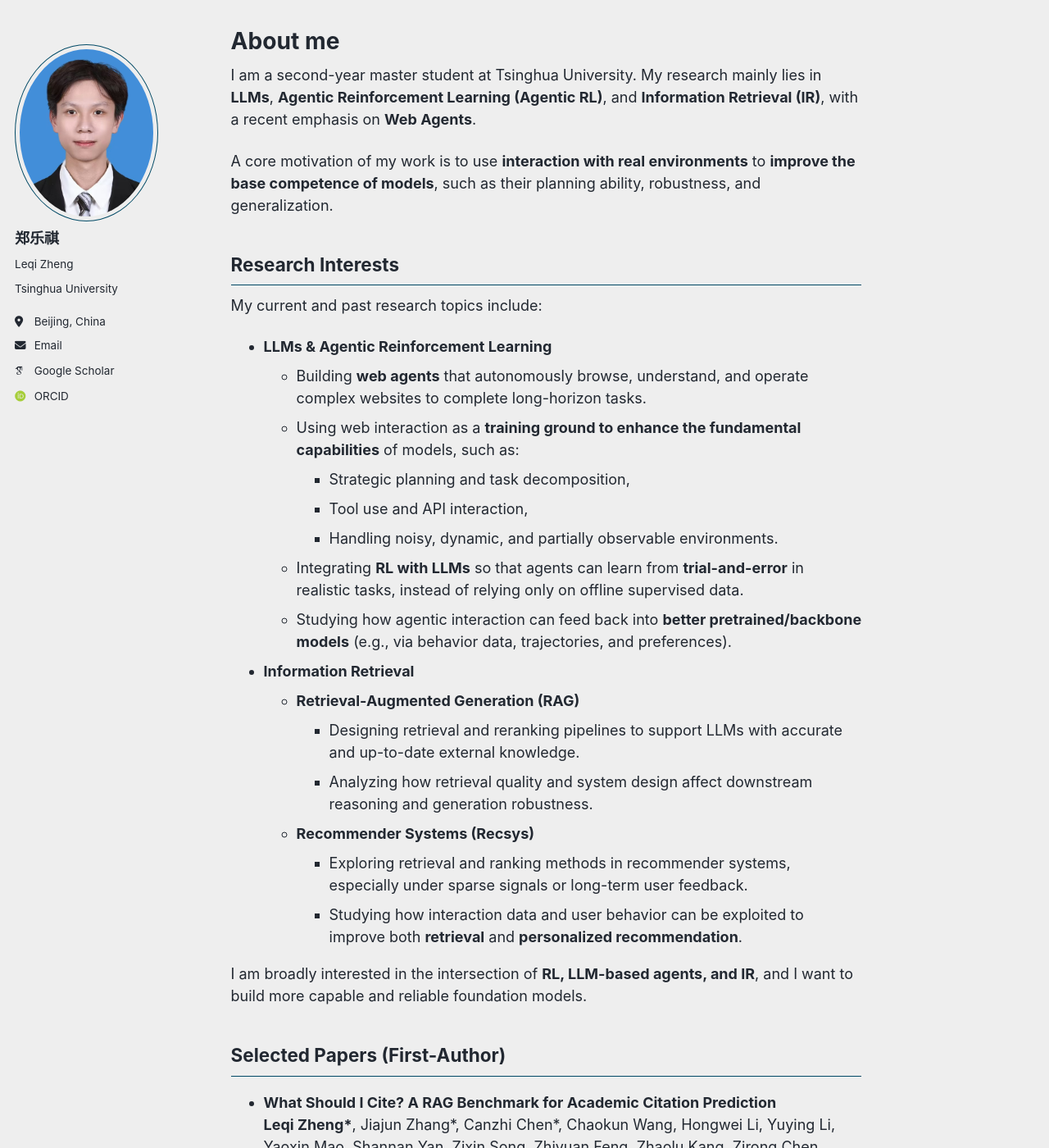
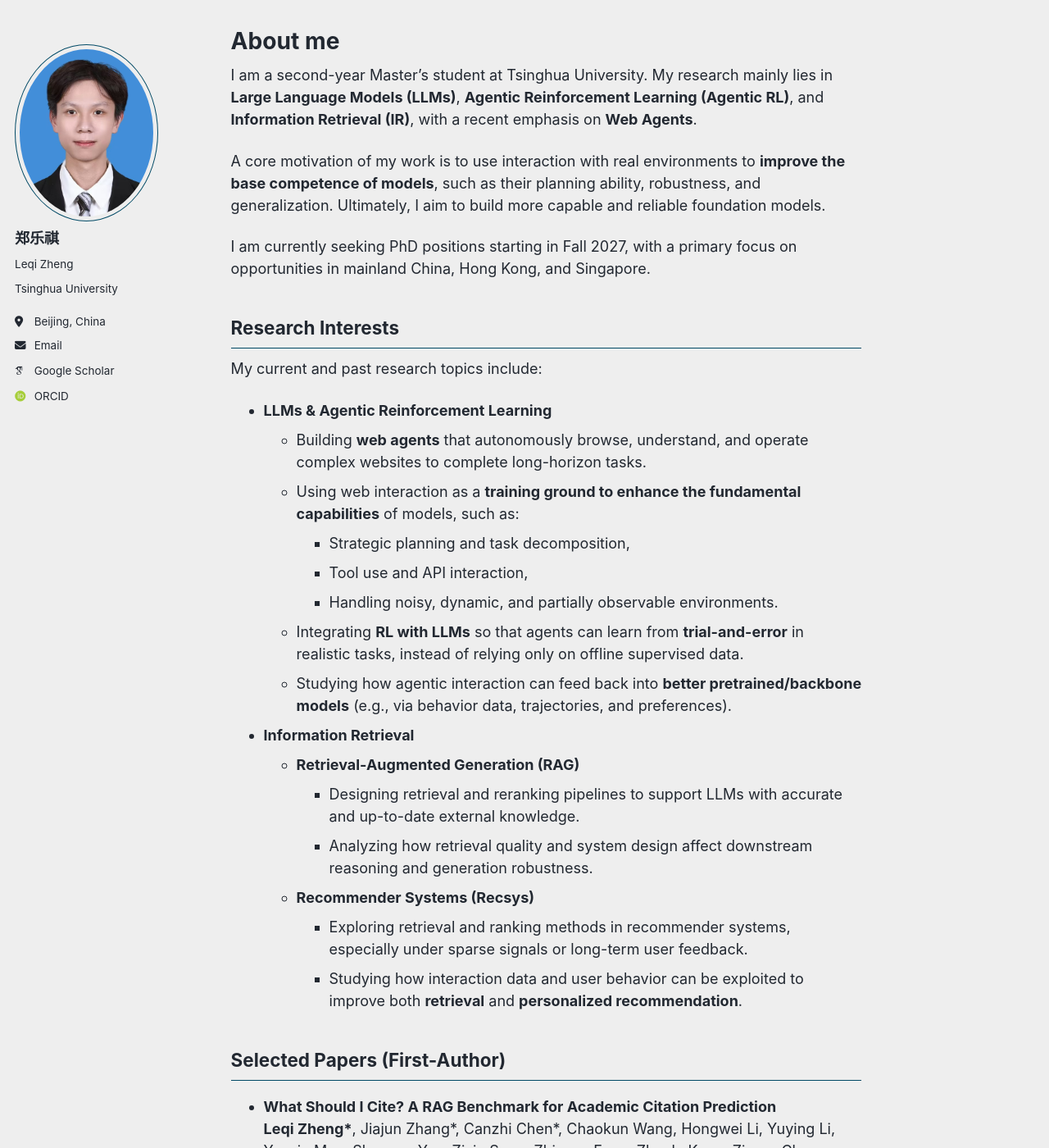
Before and after one commit to LQgdwind/LQgdwind.github.io, a Jekyll site: the page built from _pages/about.md, in a window 1280 px wide and 1400 px high. Shown: the whole window at 82% size. Built offline with Jekyll 4.4.1, drawn with Linux system fonts in a browser that asks for light colours; some web fonts are replaced; a script bundle is joined from its source files by our own code; library files that are not in the unit come from our copies.

Commit message:
Update about.md

```diff
--- a/_pages/about.md
+++ b/_pages/about.md
@@ -7,9 +7,11 @@ redirect_from:
   - /about.html
 ---
 
-I am a second-year master student at Tsinghua University. My research mainly lies in **LLMs**, **Agentic Reinforcement Learning (Agentic RL)**, and **Information Retrieval (IR)**, with a recent emphasis on **Web Agents**.
+I am a second-year Master's student at Tsinghua University. My research mainly lies in **Large Language Models (LLMs)**, **Agentic Reinforcement Learning (Agentic RL)**, and **Information Retrieval (IR)**, with a recent emphasis on **Web Agents**.
 
-A core motivation of my work is to use **interaction with real environments** to **improve the base competence of models**, such as their planning ability, robustness, and generalization.
+A core motivation of my work is to use interaction with real environments to **improve the base competence of models**, such as their planning ability, robustness, and generalization. Ultimately, I aim to build more capable and reliable foundation models.
+
+I am currently seeking PhD positions starting in Fall 2027, with a primary focus on opportunities in mainland China, Hong Kong, and Singapore.
 
 Research Interests
 ------
@@ -33,7 +35,6 @@ My current and past research topics include:
     - Exploring retrieval and ranking methods in recommender systems, especially under sparse signals or long-term user feedback.
     - Studying how interaction data and user behavior can be exploited to improve both **retrieval** and **personalized recommendation**.
 
-I am broadly interested in the intersection of **RL, LLM-based agents, and IR**, and I want to build more capable and reliable foundation models.
 
 Selected Papers (First-Author)
 ------
```
